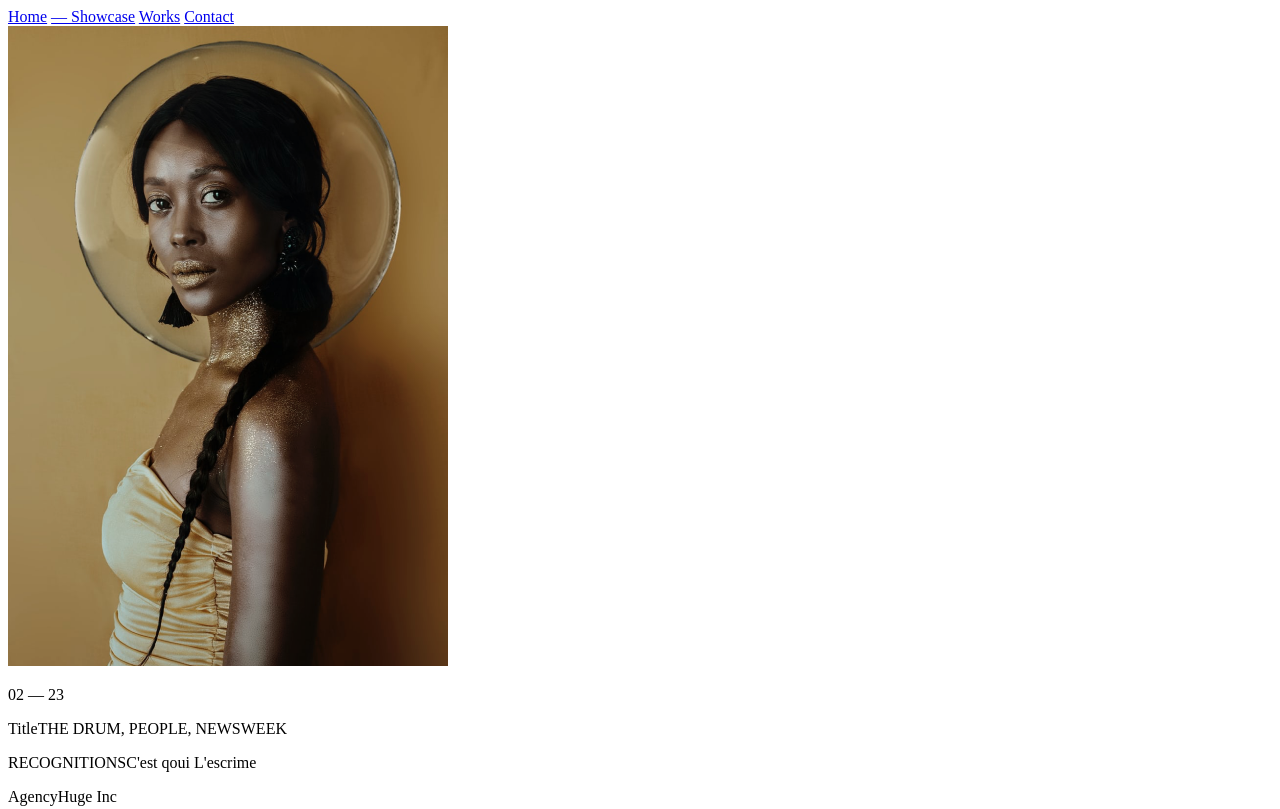
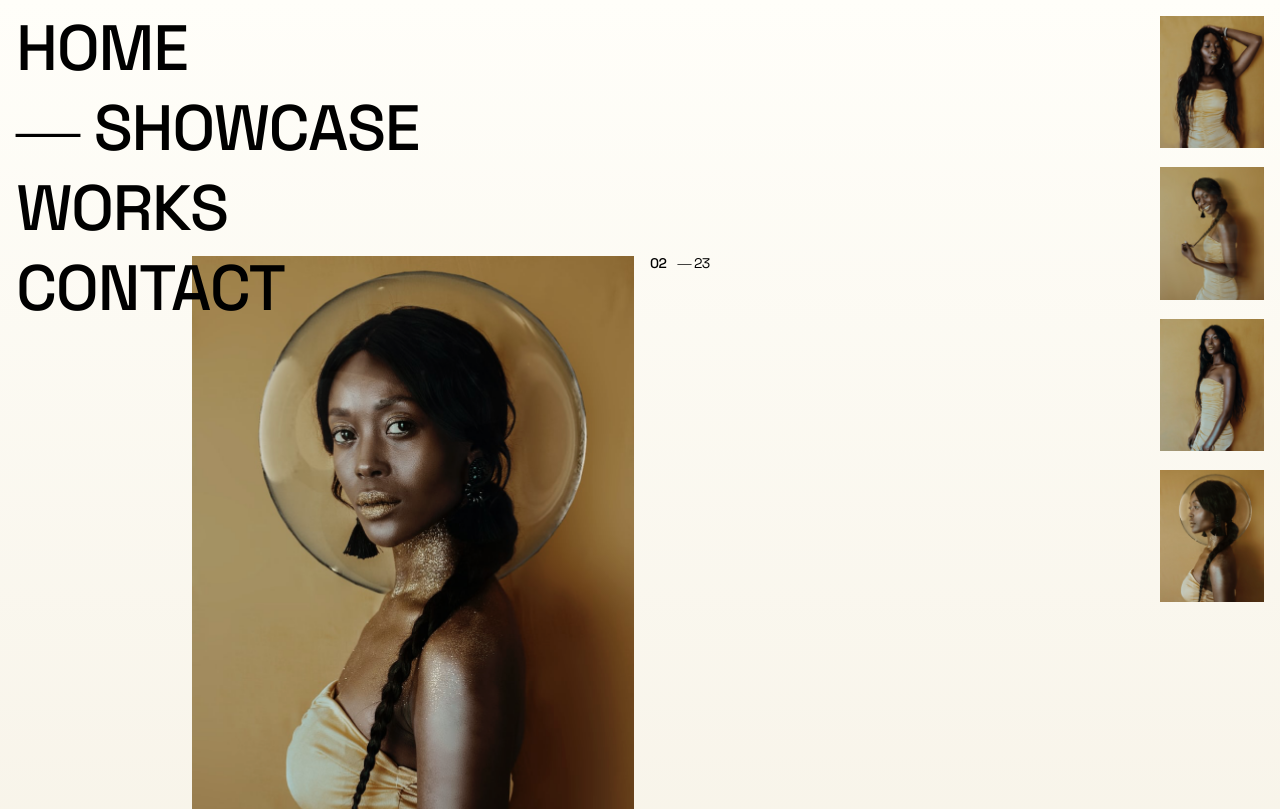
Before and after one commit to Preethi-Dev/Modern-Layou-46, a plain HTML site: page index.html in a window 1280 px wide. Shown: the top 809 px of the page. Drawn offline with Linux system fonts and the light colour scheme.

Commit message:
update final styles

```diff
--- a/style.css
+++ b/style.css
@@ -2,6 +2,148 @@
 @import url("https://fonts.googleapis.com/css2?family=Space+Grotesk:wght@400;500;600;700&display=swap");
 
 /* Resets */
+*,
+*::before,
+*::after {
+  margin: 0;
+  padding: 0;
+  box-sizing: border-box;
+}
+
+a {
+  text-decoration: none;
+}
+
 /* Variables */
+:root {
+  --primary: #000000;
+  --secondary: linear-gradient(180deg, #fffef9 0%, #f7f3e8 100%);
+}
+
 /* Base Styles */
+body {
+  background: var(--secondary);
+  background-repeat: no-repeat;
+  background-size: cover;
+  color: var(--primary);
+}
+
+.container {
+  min-height: 100vh;
+  max-width: 1600px;
+  margin: 0 auto;
+}
+
+img {
+  max-width: 100%;
+}
+
+.container * {
+  font-family: "Space Grotesk";
+  font-style: normal;
+  font-weight: 500;
+  line-height: 100%;
+  text-transform: uppercase;
+  color: var(--primary);
+}
+
+.navigation {
+  display: flex;
+  flex-direction: column;
+  justify-content: space-between;
+}
+
+.navigation a {
+  font-size: 4rem;
+  letter-spacing: -0.02em;
+}
+
+.project {
+  display: flex;
+  gap: 1rem;
+}
+
+.project p {
+  font-size: 0.875rem;
+  letter-spacing: -0.04em;
+  font-weight: 300;
+}
+
+.project p > span {
+  font-weight: 500;
+  margin-right: 0.5rem;
+}
+
+.project .project__details {
+  display: flex;
+  flex-direction: column;
+  justify-content: space-between;
+}
+
+.project .project__details .project__detail {
+  display: flex;
+  flex-direction: column;
+  gap: 1rem;
+}
+
 /* Mobile Styles */
+.container {
+  display: grid;
+  grid-template-columns: repeat(4, 1fr);
+  grid-row-gap: 1rem;
+  padding: 1rem;
+}
+
+.container > * {
+  grid-column: 1 / -1;
+}
+
+.project > .image img {
+  width: 100%;
+  height: 100%;
+  object-fit: cover;
+}
+
+.small__images {
+  display: flex;
+  gap: 1rem;
+
+  justify-self: center;
+}
+
+/* Tablt Styles */
+@media screen and (min-width: 790px) {
+  .container {
+    grid-template-columns: repeat(8, 1fr);
+  }
+
+  .navigation {
+    grid-row: 1;
+    gap: 1rem;
+
+    z-index: 1;
+  }
+
+  .project {
+    grid-row: 2;
+  }
+
+  .small__images {
+    flex-direction: column;
+    grid-column: auto / -1;
+    grid-row: 1 / span 2;
+    justify-self: end;
+  }
+}
+
+/* Tablt Styles */
+@media screen and (min-width: 1200px) {
+  .container {
+    grid-template-columns: repeat(12, 1fr);
+  }
+
+  .project {
+    grid-column-start: 2;
+    margin: -5rem 0 0 4.5rem;
+  }
+}
```
